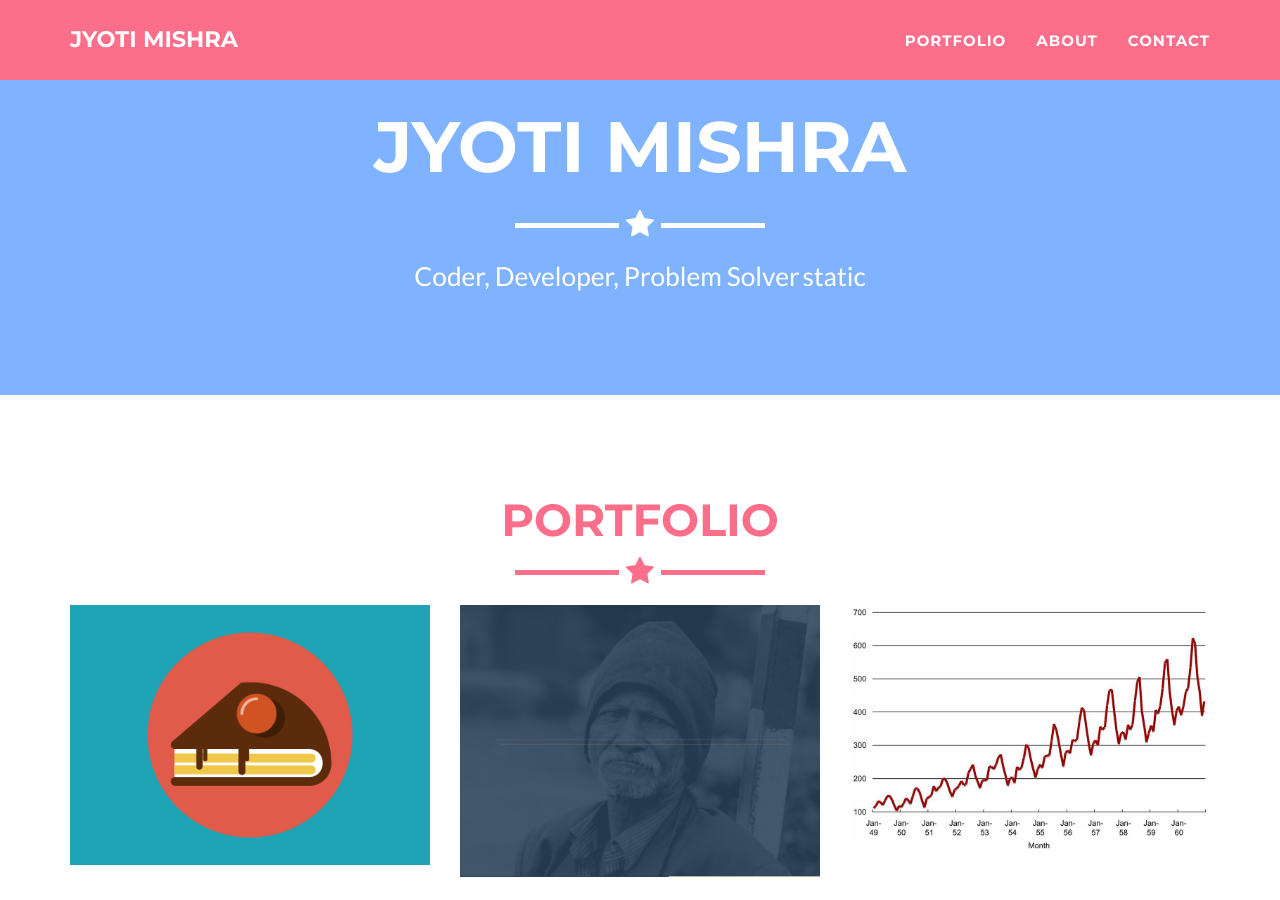
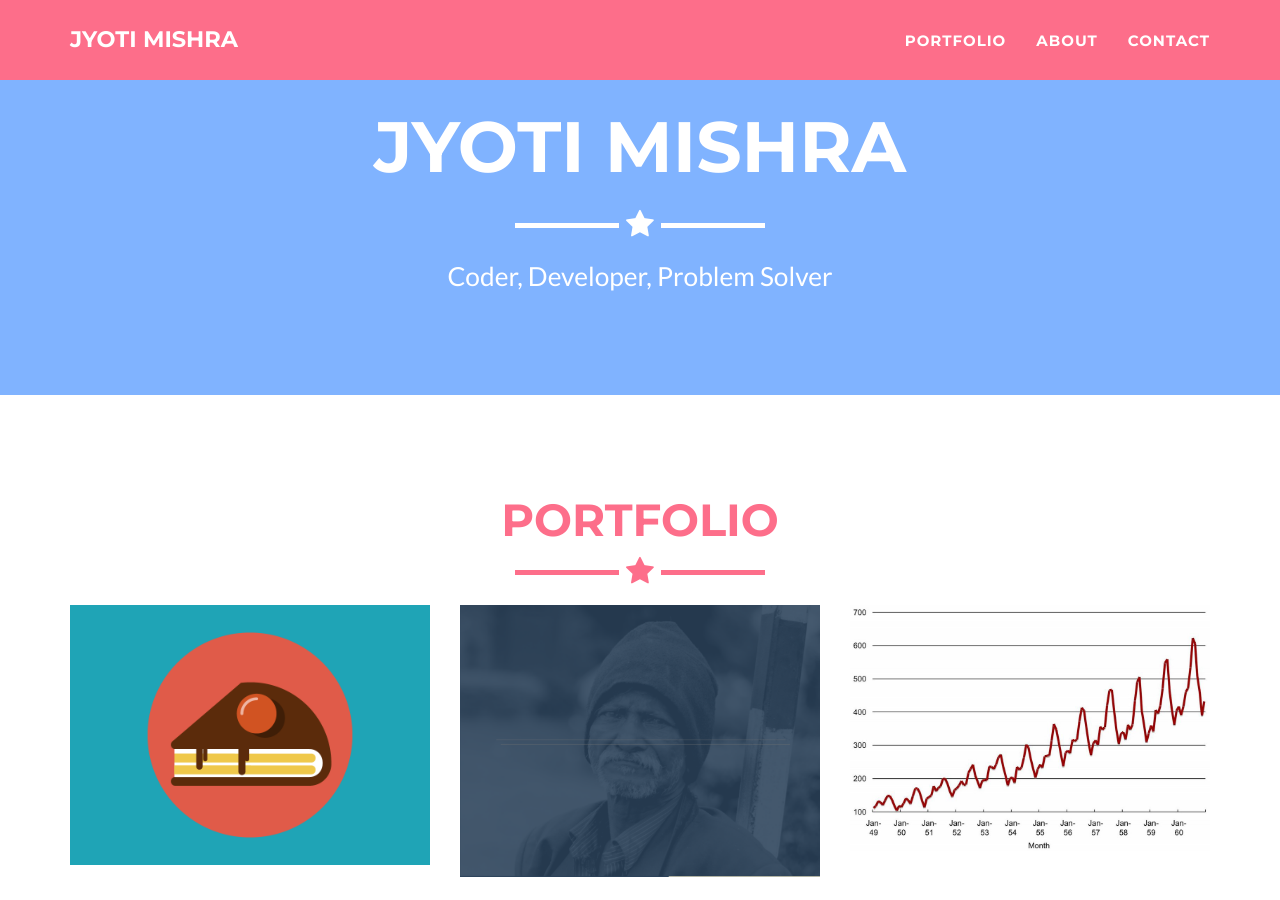
Before and after one commit to jstjyoti/jstjyoti.github.io, a Jekyll site: the page built from index.html, in a window 1280 px wide and 900 px high, scrolled down 324 px. Built offline with Jekyll 4.4.1, drawn with Linux system fonts in a browser that asks for light colours.

Commit message:
changes in contact update

```diff
--- a/_config.yml
+++ b/_config.yml
@@ -7,7 +7,6 @@ plugins:
 description: "Portfolio of Jyoti Mishra"
 keywords: "Portfolio, Resume"
 skills: "Coder, Developer, Problem Solver"
-contact: "+91 8777061118, 09mishra.jyoti@gmail.com"
 meta_author: Jyoti Mishra
 
 # Google webmaster tools
--- a/_includes/header.html
+++ b/_includes/header.html
@@ -8,7 +8,6 @@
                         <span class="name">{{ site.title }}</span>
                         <hr class="star-light">
                         <span class="skills">{{ site.skills }}</span>
-                        <span class="skills">{{ site.contact }}</span>
                     </div>
                 </div>
             </div>
```
